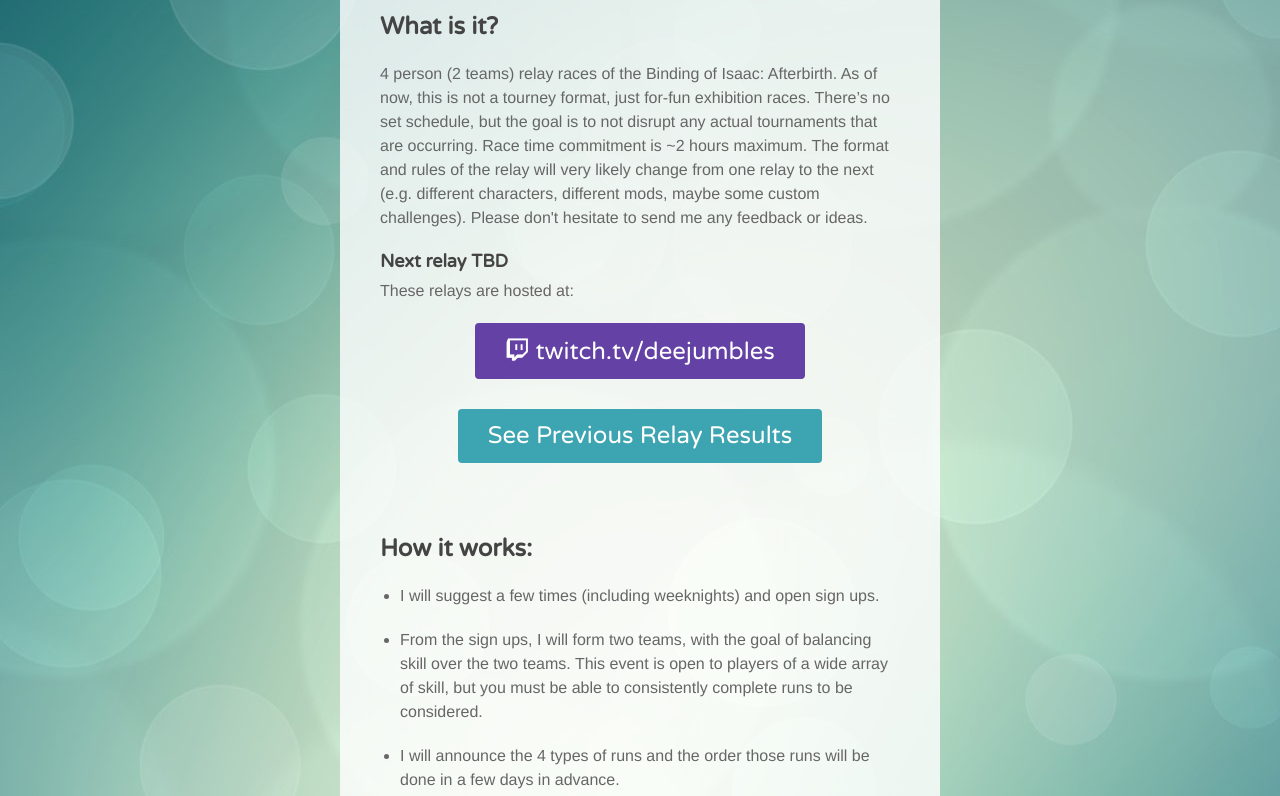
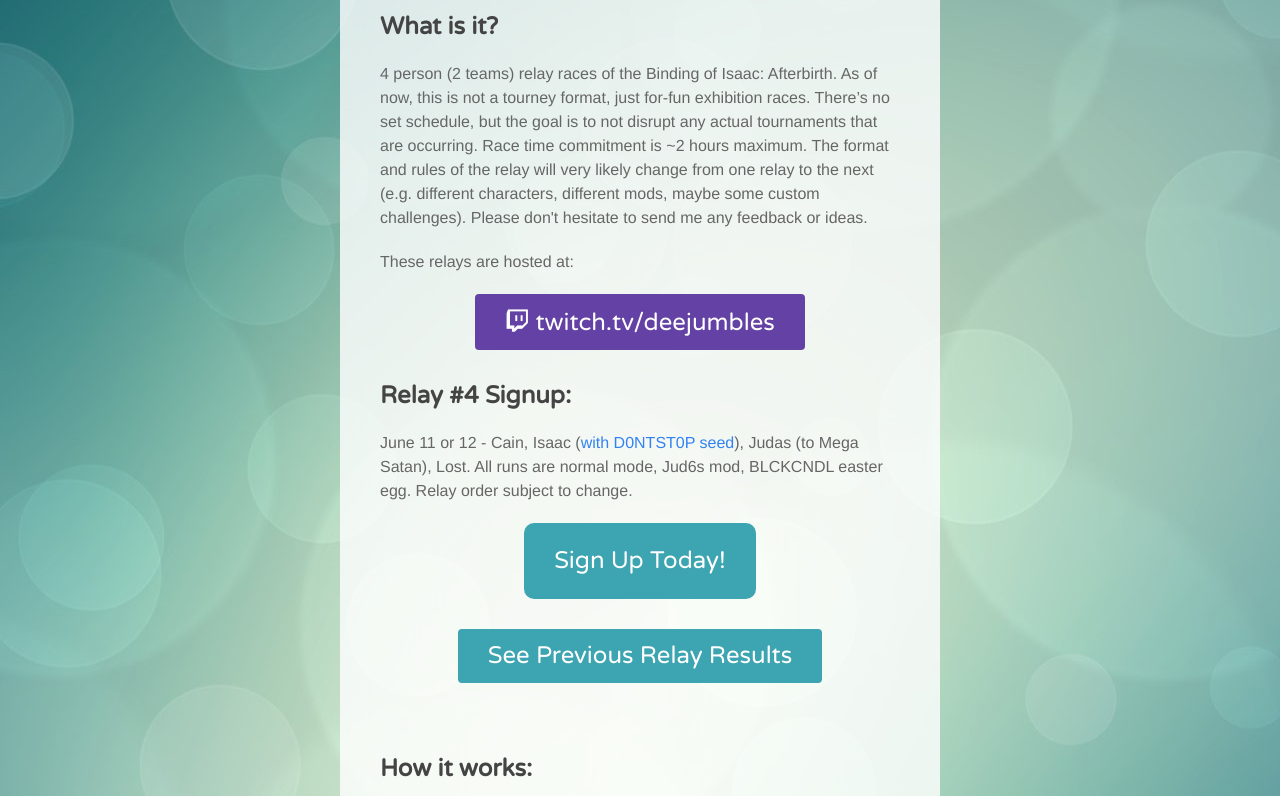
Before and after one commit to cranderveldt/deejumbles, a website: page rod/index.html in a window 1280 px wide. Shown: the part 482-1278 px from the top of the page. Drawn offline with Linux system fonts and the light colour scheme.

Commit message:
relay 4 signups

```diff
--- a/rod/index.html
+++ b/rod/index.html
@@ -25,7 +25,7 @@
 
     <p>4 person (2 teams) relay races of the Binding of Isaac: Afterbirth. As of now, this is not a tourney format, just for-fun exhibition races. There’s no set schedule, but the goal is to not disrupt any actual tournaments that are occurring. Race time commitment is ~2 hours maximum. The format and rules of the relay will very likely change from one relay to the next (e.g. different characters, different mods, maybe some custom challenges). Please don't hesitate to send me any feedback or ideas.</p>
 
-    <h3 class="h4">Next relay TBD</h3>
+    <!-- <h3 class="h4">Next relay TBD</h3> -->
 
     <p>These relays are hosted at:</p>
 
@@ -40,20 +40,17 @@
     </div> -->
 
 
-    <!-- <h3 class="h3">Relay #2 Signup:</h3>
+    <h3 class="h3">Relay #4 Signup:</h3>
 
+    <p>June 11 or 12 - Cain, Isaac (<a href="http://bindingofisaacrebirth.gamepedia.com/Seeds" target="_blank">with D0NTST0P seed</a>), Judas (to Mega Satan), Lost. All runs are normal mode, Jud6s mod, BLCKCNDL easter egg. Relay order subject to change.</p>
     <div class="signup-container">
-      <a href="https://goo.gl/cBdooZ" class="signup-button">Sign Up Today!</a>
+      <a href="https://goo.gl/t90sNU" class="signup-button">Sign Up Today!</a>
     </div>
 
-     -->
 
+    <!-- <h3 class="h3">Relay #4</h3> -->
 
-<!--
-    <h3 class="h3">Relay #2</h3>
-    <p>TODAY, Saturday, May 14 at <strong>14:30 EDT</strong> - Cain, Isaac, Judas, Lost - normal mode, Jud6s mod, BLCKCNDL easter egg. </p>
-
-    <div class="flex-row-all">
+    <!-- <div class="flex-row-all">
       <div class="flex-col-6">
         <h4 class="h4">e-LEMON-ators</h4>
         <ul class="compact">
```
